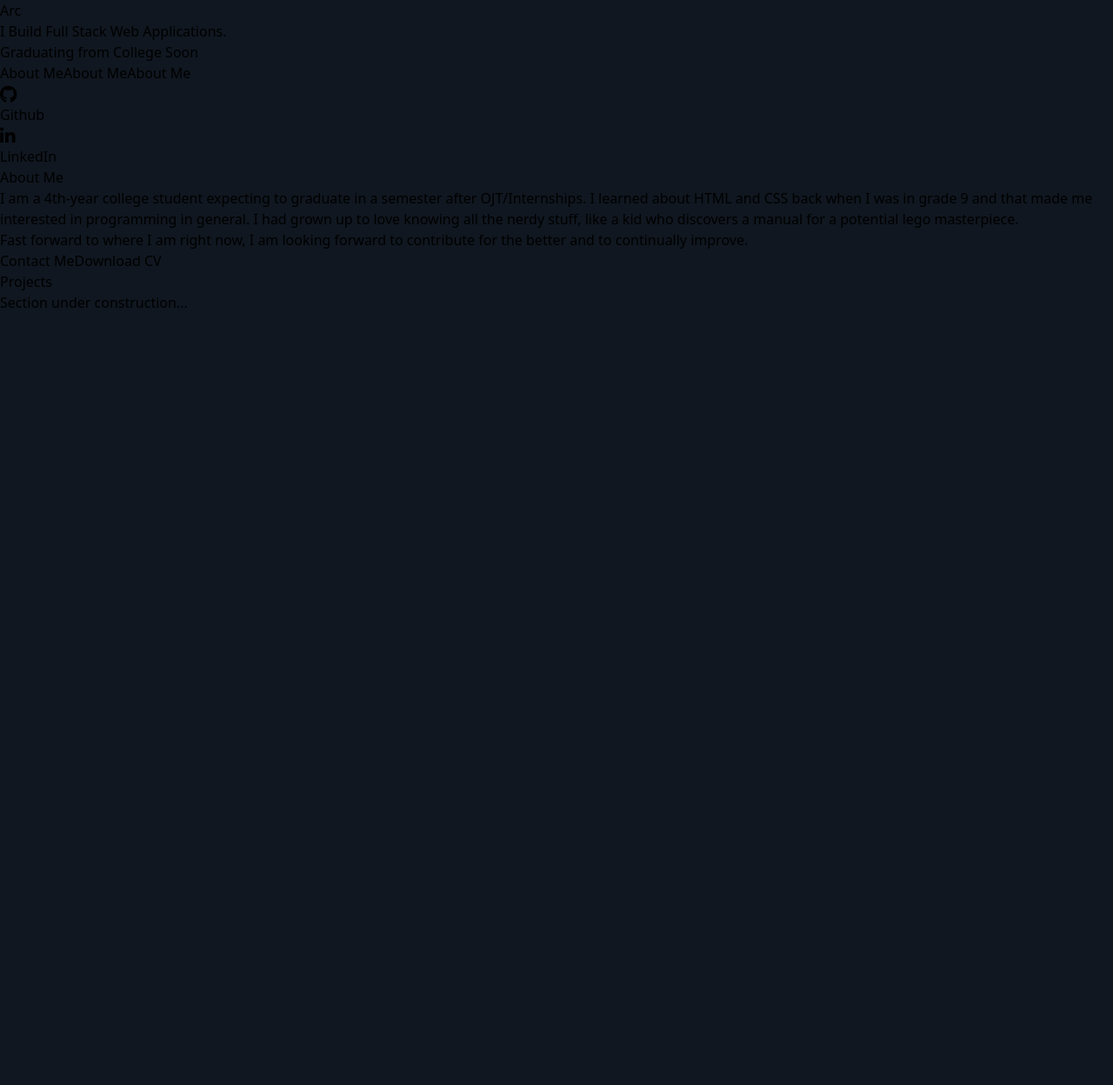
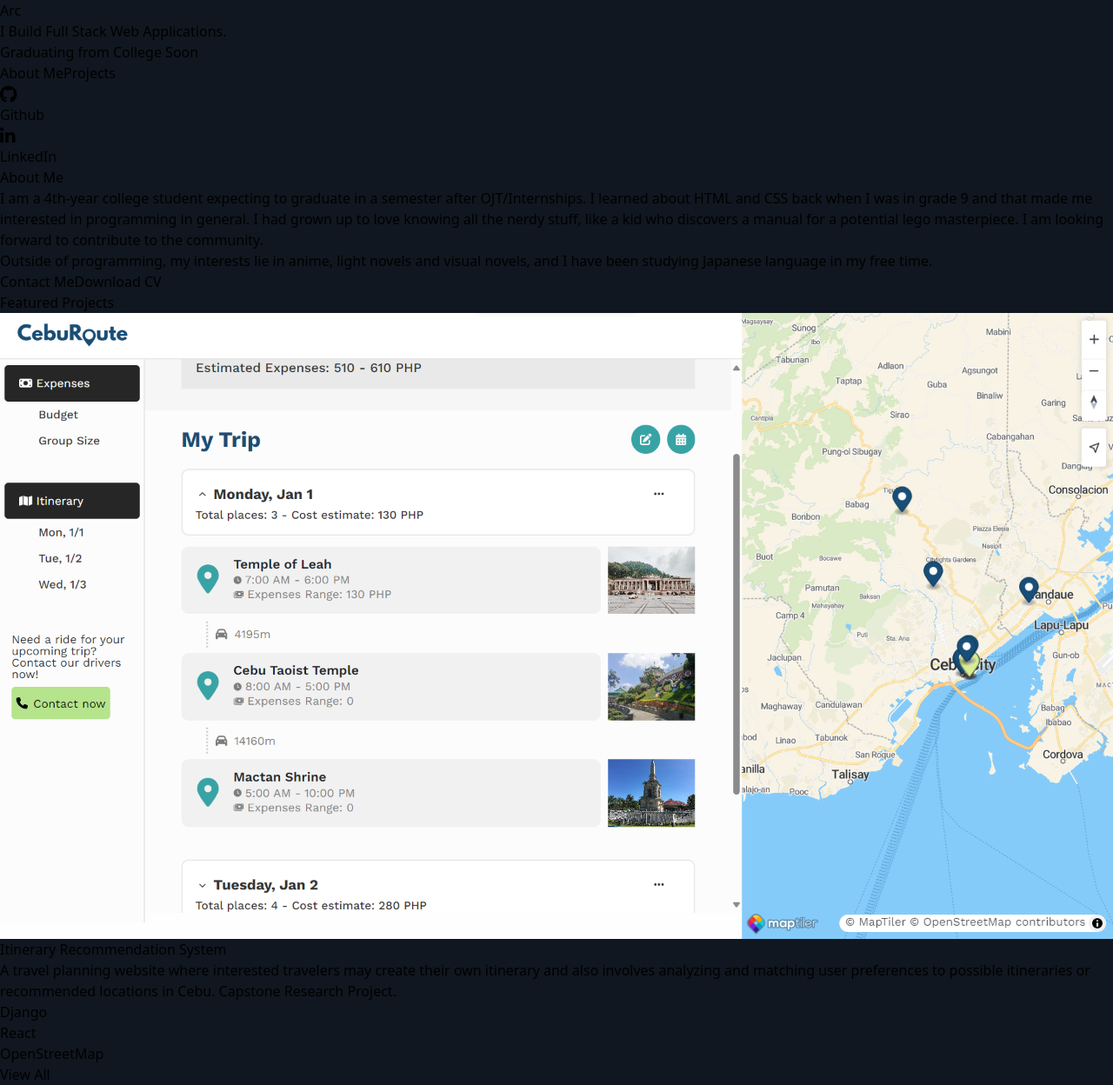
Before and after one commit to Arc-Data/arc-data.github.io, a React (Vite) app: page / in a window 1280 px wide. Shown: the whole page at 87% size. Before the commit the page ends 800 px from the top, so only its background shows below. Built offline with nearby package versions, Linux system fonts and the light colour scheme.

Commit message:
base featured project format

```diff
--- a/src/pages/Home.jsx
+++ b/src/pages/Home.jsx
@@ -9,8 +9,8 @@ const Home = () => {
 
     return (
         <div className="max-w-screen-xl min-h-screen px-6 py-12 mx-auto text-white md:px-12 md:py-20 sm:text-center md:text-left">
-            <div className="md:flex md:justify-between md:gap-10">
-                <header className="text-center md:text-left md:sticky md:top-0 md:flex md:flex-col md:max-h-screen md:w-1/3 md:pt-20">
+            <div className="md:flex md:justify-between md:gap-20">
+                <header className="pt-20 text-center md:text-left md:sticky md:top-20 md:flex md:flex-col md:max-h-screen md:w-1/4 ">
                     <div>
                         <h1 className="text-6xl font-bold text-blue-500 md:text-4xl lg:text-5xl">Arc</h1>
                         <p className="overflow-hidden text-lg md:mt-3 text-slate-400">I Build Full Stack Web Applications.</p>
@@ -22,11 +22,7 @@ const Home = () => {
                             </button>
                             <button onClick={() => scrollIntoView("section2")} className="flex items-center gap-2 px-2 py-3">
                                 <span className="w-4 h-2 bg-blue-800 rounded"></span>
-                                <p className="uppercase">About Me</p>
-                            </button>
-                            <button  onClick={() => scrollIntoView("section3")} className="flex items-center gap-2 px-2 py-3">
-                                <span className="w-4 h-2 bg-blue-800 rounded"></span>
-                                <p className="uppercase">About Me</p>
+                                <p className="uppercase">Projects</p>
                             </button>
                         </nav>
                     </div>
@@ -41,21 +37,42 @@ const Home = () => {
                         </div>
                     </div>
                 </header>
-                <main className="flex flex-col gap-40 pt-12 mt-20 text-sm md:mt-0 md:w-2/3 md:flex-1 md:text-left">
-                    <div className="grid gap-8 text-slate-200" id="section1">
+                <main className="flex flex-col *:px-[1.5rem] gap-40 mt-10 text-sm md:w-3/4 md:flex-1 md:text-left">
+                    <div className="grid gap-8 py-10 text-slate-200" id="section1">
                         <h2 className="text-xl font-bold text-center uppercase md:text-left text-slate-500">About Me</h2>
-                        <p className="px-[1.5rem] indent-8 md:max-w-full mx-auto text-justify mt-3 text-sm leading-8 md:px-0 md:leading-8 md:text-base ">I am a 4th-year college student expecting to graduate in a semester after OJT/Internships. I learned about HTML and CSS back when I was in grade 9 and that made me interested in programming in general. I had grown up to love knowing all the nerdy stuff, like a kid who discovers a manual for a potential lego masterpiece.</p>
-                        <p className="px-[1.5rem] mx-auto md:px-0 md:max-w-full text-justify mt-3 text-sm leading-8 md:leading-8 md:text-base indent-8">Fast forward to where I am right now, I am looking forward to contribute for the better and to continually improve.</p>
+                        <p className="px-[1.5rem] indent-8 md:max-w-full mx-auto text-justify mt-3 text-sm leading-8 md:px-0 md:leading-8 md:text-base ">
+                            I am a 4th-year college student expecting to graduate in a semester after OJT/Internships. I learned about HTML and CSS back when I was in grade 9 and that made me interested in programming in general. I had grown up to love knowing all the nerdy stuff, like a kid who discovers a manual for a potential lego masterpiece.
+                            I am looking forward to contribute to the community.
+                        </p>
+                        <p className="px-[1.5rem] mx-auto md:px-0 md:max-w-full text-justify mt-3 text-sm leading-8 md:leading-8 md:text-base indent-8">
+                            Outside of programming, my interests lie in anime, light novels and visual novels, and I have been studying Japanese language in my free time.
+                        </p>
                         <div className="flex justify-center gap-4 md:justify-start">
                             <button className="px-4 py-3 mt-6 bg-transparent border border-white rounded">Contact Me</button>
                             <button className="px-4 py-3 mt-6 bg-blue-800 rounded hover:bg-blue-700">Download CV</button>
                         </div>
                     </div>
-                    <div className="grid gap-4 leading-relaxed text-slate-600" id="section2">
-                        <h2 className="text-xl">Projects</h2>
-                        <div>Section under construction...</div>
+                    <div className="py-10 text-base text-slate-200" id="section2">
+                        <h2 className="text-xl font-bold text-center uppercase md:text-left text-slate-500">Featured Projects</h2>
+                        <div className="grid mt-4 *:py-4">
+                            <div>
+                                <div className="grid px-4 py-6 rounded md:grid-cols-3 gap-x-5 gap-y-8 md:gap-y-8 hover:bg-slate-800 hover:cursor-pointer">
+                                    <img src="irs.png" alt="" className="object-cover col-span-3 rounded md:col-span-1"/>
+                                    <div className="col-span-3 md:col-span-2">
+                                        <h2 className="text-lg font-medium text-center md:text-left">Itinerary Recommendation System</h2>
+                                        <p className="mt-2 text-md">A travel planning website where interested travelers may create their own itinerary and also involves analyzing and matching user preferences to possible itineraries or recommended locations in Cebu. Capstone Research Project.</p>
+                                        <div className="flex flex-wrap justify-center gap-2 mt-6 md:justify-normal">
+                                            <div className="px-4 py-1 text-sm rounded-2xl bg-cyan-500">Django</div>
+                                            <div className="px-4 py-1 text-sm rounded-2xl bg-cyan-500">React</div>
+                                            <div className="px-4 py-1 text-sm rounded-2xl bg-cyan-500">OpenStreetMap</div>
+                                        </div>
+                                    </div>
+                                </div>
+                            </div>
+
+                        </div>
+                        <div className="text-right">View All</div>
                     </div>
-
                 </main>
             </div>
         </div>
```
Also changed, not shown: public/irs.png (added).
